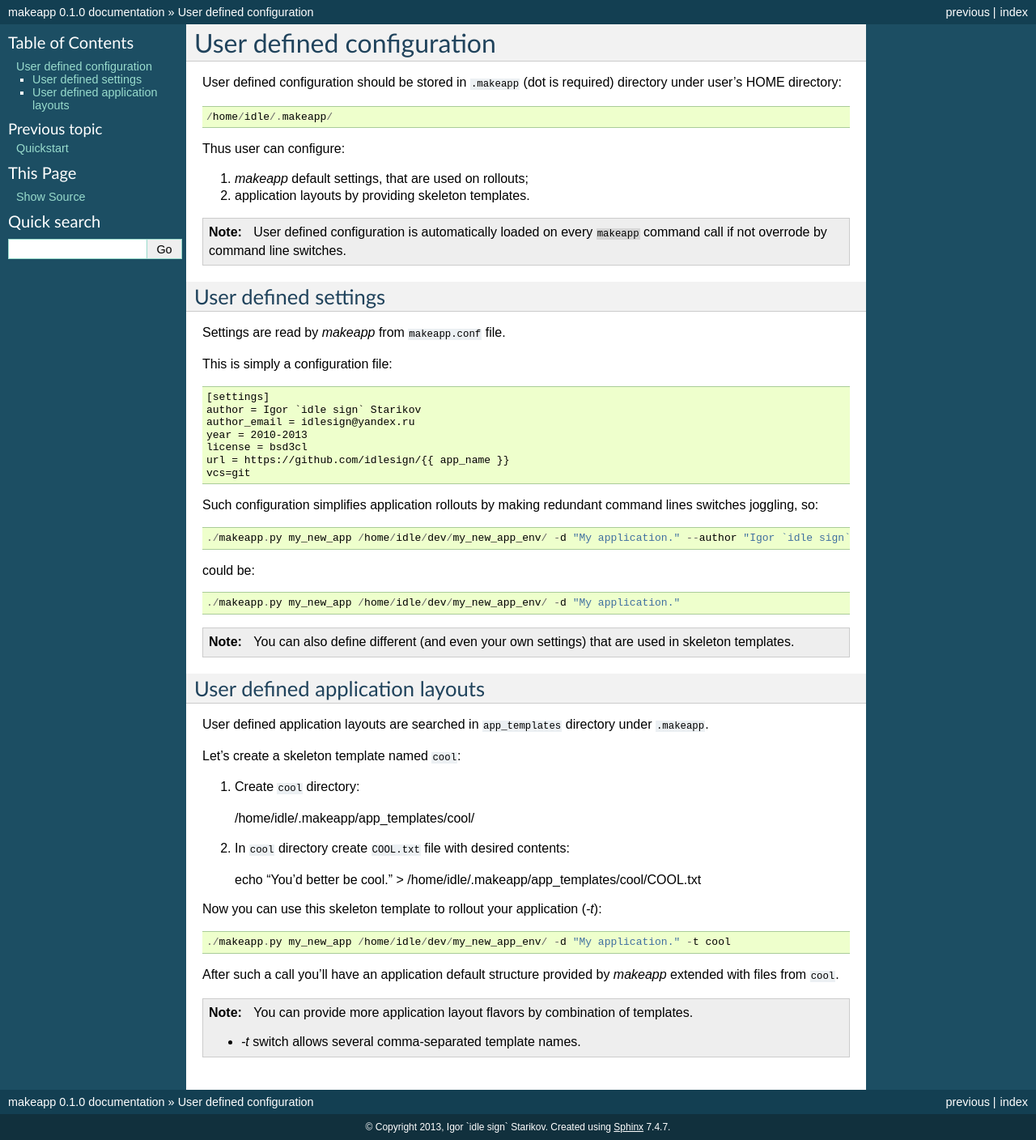
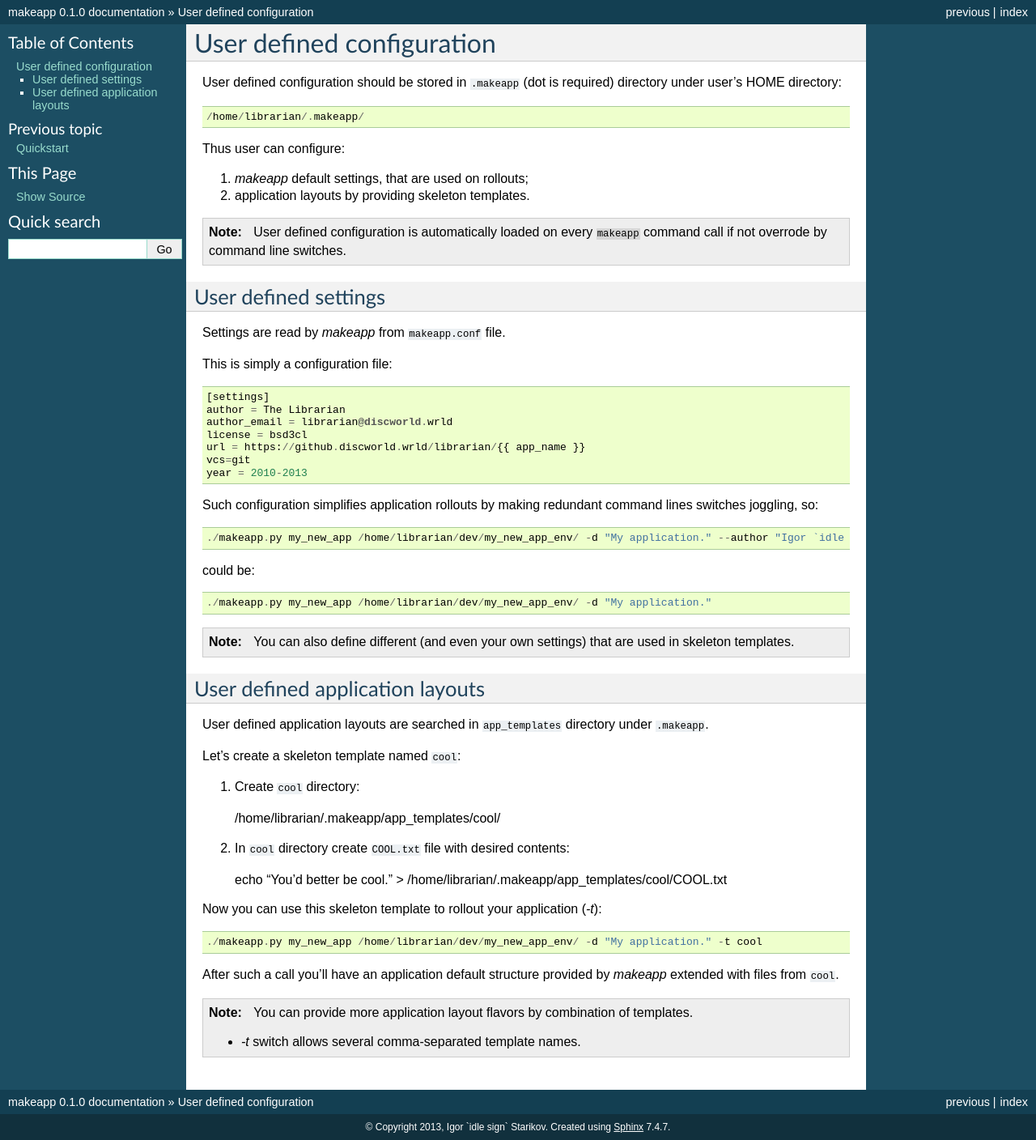
Before and after one commit to idlesign/makeapp, a Sphinx documentation site: the page built from docs/source/userconf.rst, in a window 1280 px wide. Shown: the whole page at 81% size. Built offline with Sphinx 7.4.7, drawn with Linux system fonts in a browser that asks for light colours.

Commit message:
Subtle humor added.

```diff
--- a/README.rst
+++ b/README.rst
@@ -42,10 +42,10 @@ Put some default settings into a config not to mess with command line switches a
 2. In ``.makeapp`` directory create ``makeapp.conf`` configuration file with a similar contents::
 
     [settings]
-    author = Igor `idle sign` Starikov
-    author_email = idlesign@yandex.ru
+    author = The Librarian
+    author_email = librarian@discworld.wrld
     license = bsd3cl
-    url = https://github.com/idlesign/{{ app_name }}
+    url = https://github.discworld.wrld/librarian/{{ app_name }}
     vcs=git
 
 
--- a/docs/source/quickstart.rst
+++ b/docs/source/quickstart.rst
@@ -24,8 +24,8 @@ Put some default settings into a config (not to mess with command line switches
 2. In ``.makeapp`` directory create ``makeapp.conf`` configuration file with a similar contents::
 
     [settings]
-    author = Igor `idle sign` Starikov
-    author_email = idlesign@yandex.ru
+    author = The Librarian
+    author_email = librarian@discworld.wrld
     license = bsd3cl
-    url = https://github.com/idlesign/{{ app_name }}
+    url = https://github.discworld.wrld/librarian/{{ app_name }}
     vcs=git
--- a/docs/source/userconf.rst
+++ b/docs/source/userconf.rst
@@ -3,7 +3,7 @@ User defined configuration
 
 User defined configuration should be stored in ``.makeapp`` (dot is required) directory under user's HOME directory::
 
-    /home/idle/.makeapp/
+    /home/librarian/.makeapp/
 
 
 Thus user can configure:
@@ -27,21 +27,21 @@ Settings are read by `makeapp` from ``makeapp.conf`` file.
 This is simply a configuration file::
 
     [settings]
-    author = Igor `idle sign` Starikov
-    author_email = idlesign@yandex.ru
+    author = The Librarian
+    author_email = librarian@discworld.wrld
+    license = bsd3cl
+    url = https://github.discworld.wrld/librarian/{{ app_name }}
+    vcs=git
     year = 2010-2013
-    license = bsd3cl
-    url = https://github.com/idlesign/{{ app_name }}
-    vcs=git
 
 
 Such configuration simplifies application rollouts by making redundant command lines switches joggling, so::
 
-    ./makeapp.py my_new_app /home/idle/dev/my_new_app_env/ -d "My application." --author "Igor `idle sign` Starikov" --year "2010-2013"
+    ./makeapp.py my_new_app /home/librarian/dev/my_new_app_env/ -d "My application." --author "Igor `idle sign` Starikov" --year "2010-2013"
 
 could be::
 
-    ./makeapp.py my_new_app /home/idle/dev/my_new_app_env/ -d "My application."
+    ./makeapp.py my_new_app /home/librarian/dev/my_new_app_env/ -d "My application."
 
 
 .. note::
@@ -59,16 +59,16 @@ Let's create a skeleton template named ``cool``:
 
 1. Create ``cool`` directory::
 
-  /home/idle/.makeapp/app_templates/cool/
+  /home/librarian/.makeapp/app_templates/cool/
 
 2. In ``cool`` directory create ``COOL.txt`` file with desired contents::
 
-  echo "You'd better be cool." > /home/idle/.makeapp/app_templates/cool/COOL.txt
+  echo "You'd better be cool." > /home/librarian/.makeapp/app_templates/cool/COOL.txt
 
 
 Now you can use this skeleton template to rollout your application (`-t`)::
 
-    ./makeapp.py my_new_app /home/idle/dev/my_new_app_env/ -d "My application." -t cool
+    ./makeapp.py my_new_app /home/librarian/dev/my_new_app_env/ -d "My application." -t cool
 
 After such a call you'll have an application default structure provided by `makeapp` extended with files
 from ``cool``.
```
